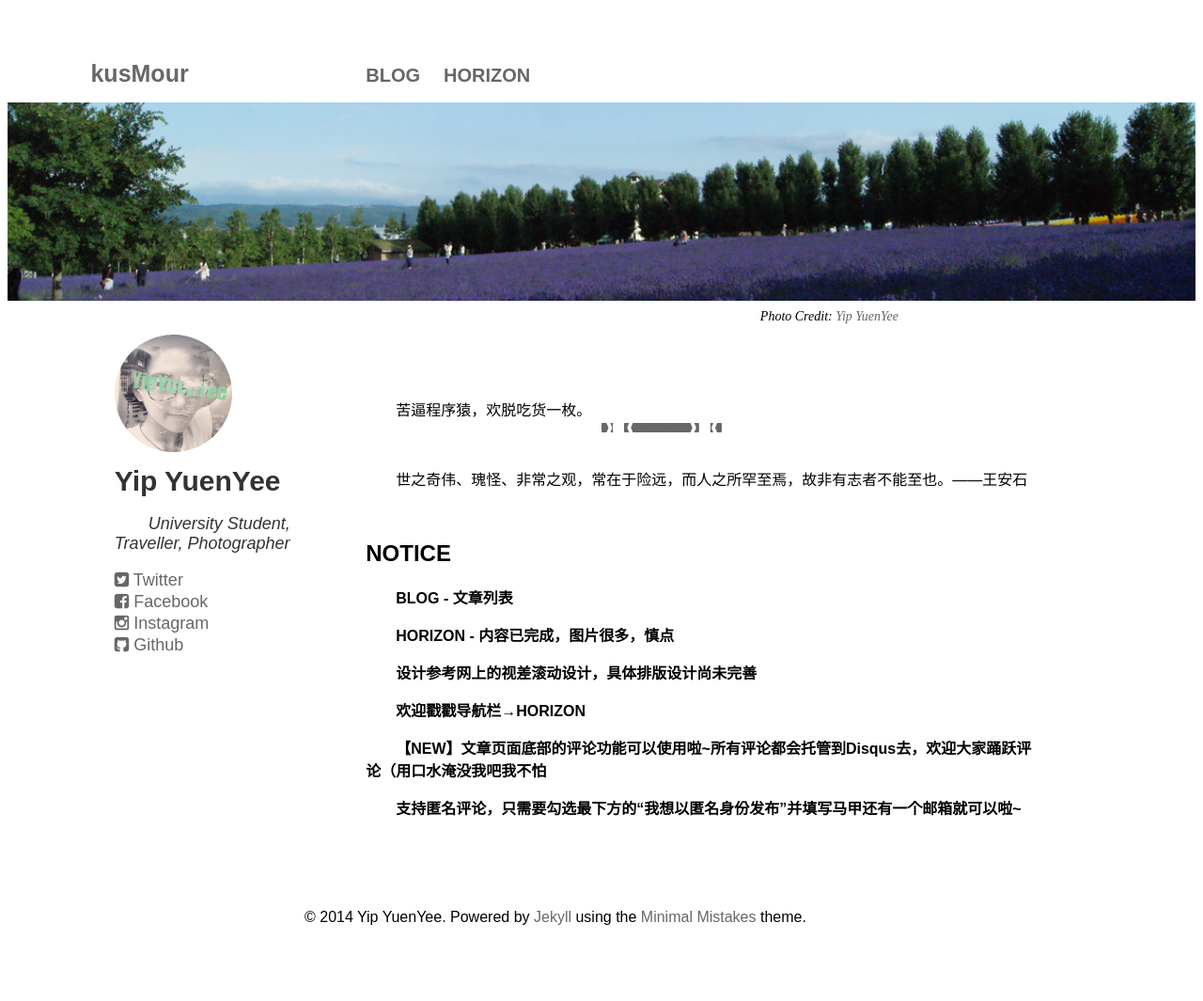
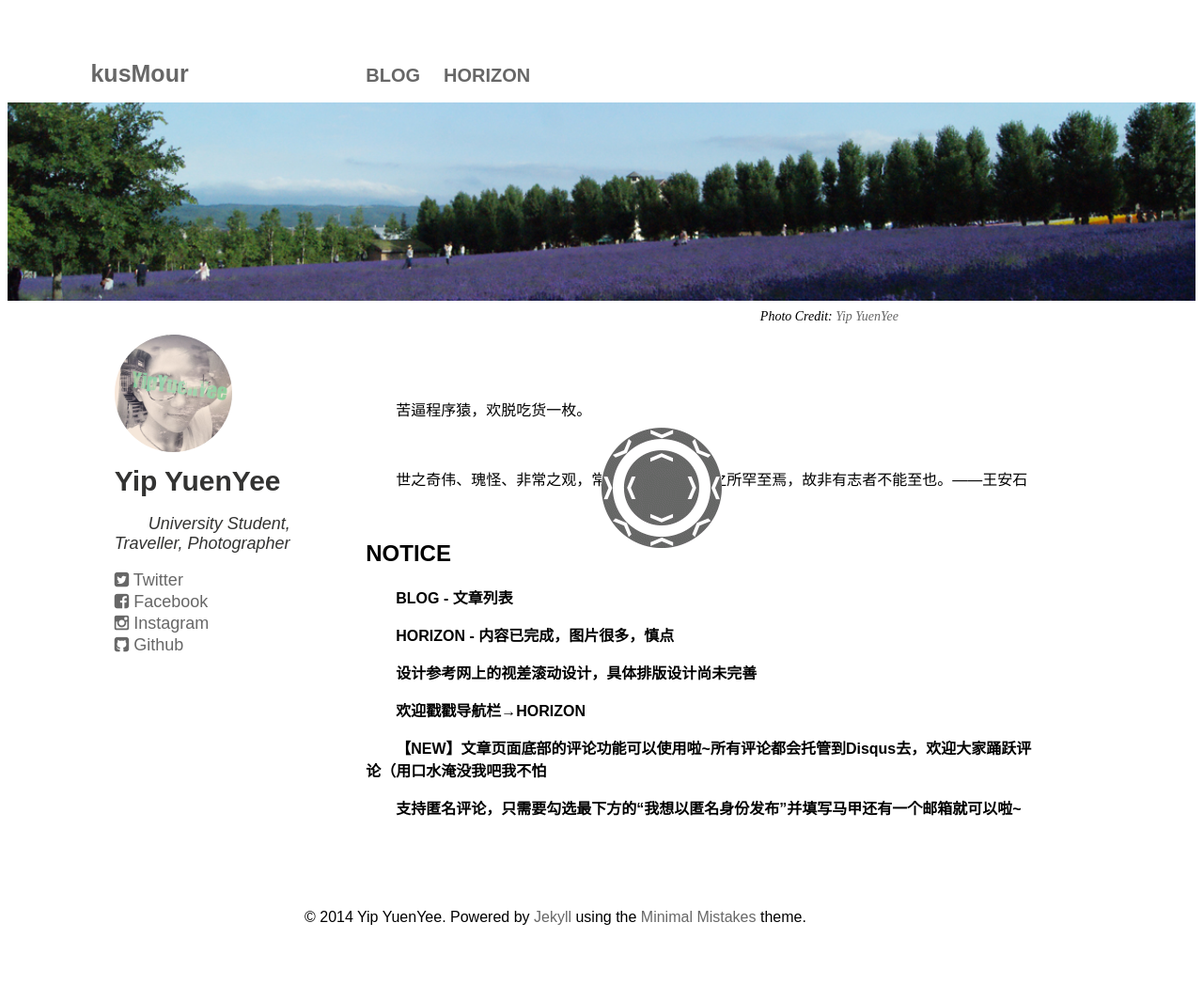
Before and after one commit to kusmour/blog_jekyll, a Jekyll site: the page built from index.html, in a window 1280 px wide. Shown: the whole page at 94% size. Built offline with Jekyll 4.4.1, drawn with Linux system fonts in a browser that asks for light colours.

Commit message:
add loading

```diff
--- a/style/homepage.css
+++ b/style/homepage.css
@@ -8,9 +8,10 @@ body {
 	background: url('../photos/load1.gif') no-repeat center;
 	top: 50%;
 	left: 50%;
+	position: fixed;
 	margin: auto;
 	width: 128px;
-	position: fixed;
+	height: 128px;
 }
 
 a:link{
```
